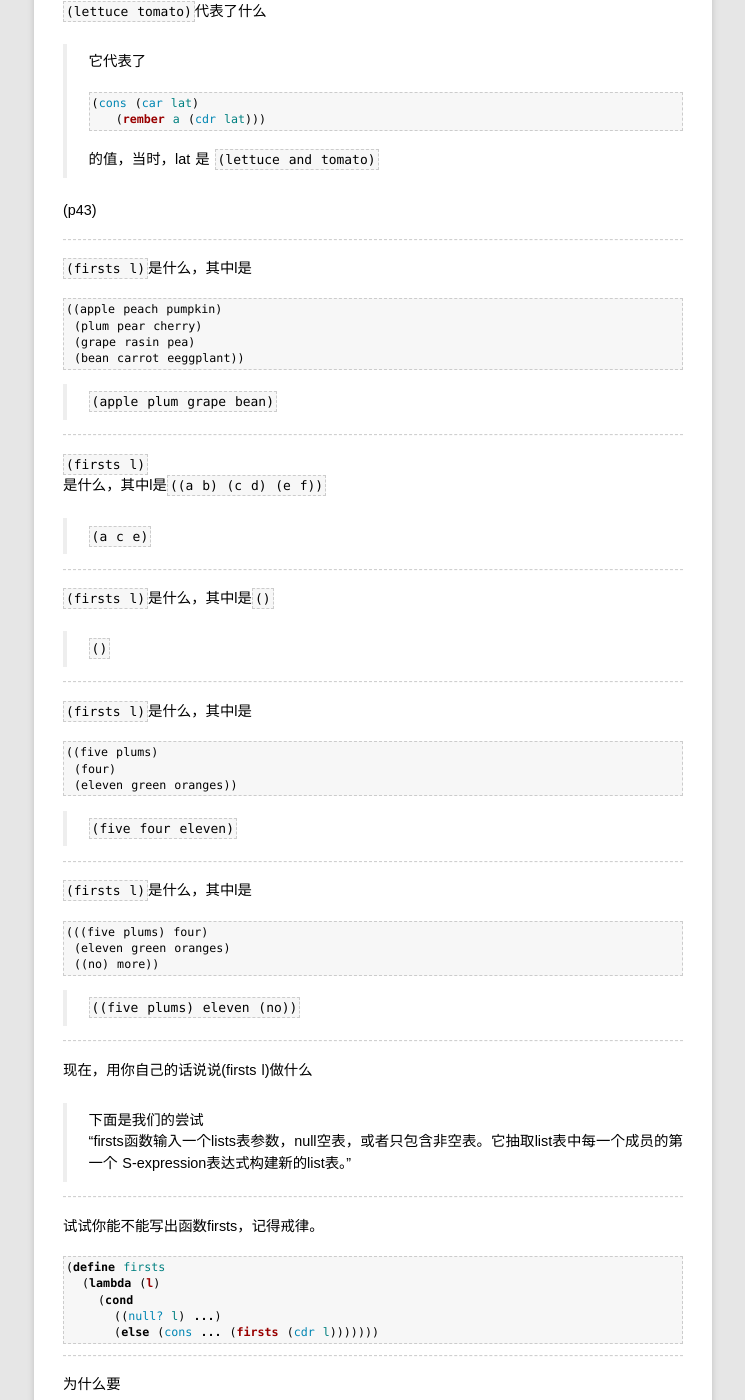
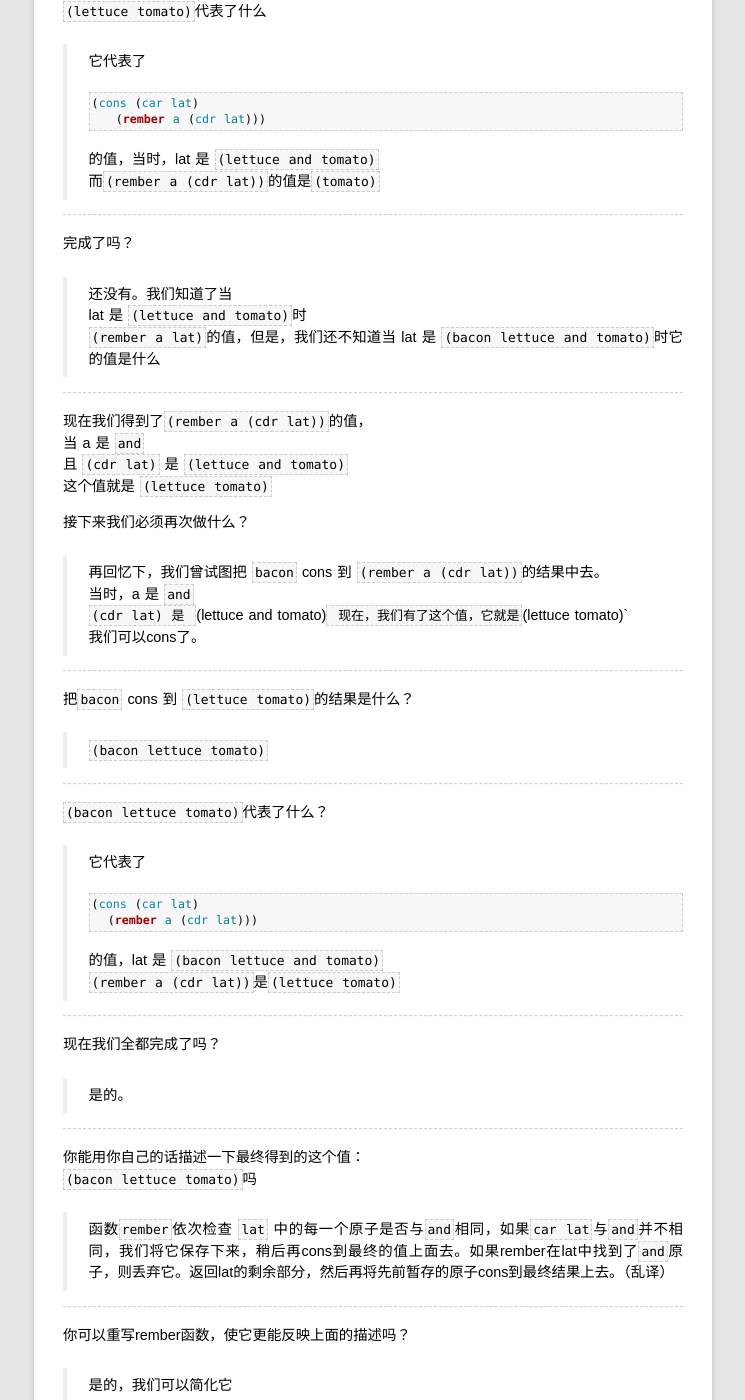
Before and after one commit to rhuichao/uternet.github.io, a Jekyll site: the page built from TLS/03.md, in a window 1280 px wide and 1400 px high, scrolled down 8703 px. Shown: the whole window, without its empty margins (267-1012 px from the left). Built offline with Jekyll 4.4.1, drawn with Linux system fonts in a browser that asks for light colours; some web fonts are replaced; Markdown is read by kramdown in place of the engine named in the settings; some of the changed text lies outside the part shown.

Commit message:
new document posted

````diff
--- a/TLS/03.md
+++ b/TLS/03.md
@@ -481,22 +481,93 @@ else
 >```
 >
 >的值，当时，lat 是 `(lettuce and tomato)`
+>而`(rember a (cdr lat))`的值是`(tomato)`
+
+---------------
+
+完成了吗？
+
+>还没有。我们知道了当
+>lat 是 `(lettuce and tomato)`时
+>`(rember a lat)`的值，但是，我们还不知道当
+>lat 是 `(bacon lettuce and tomato)`时它的值是什么
+
+---------------
+
+现在我们得到了`(rember a (cdr lat))`的值，
+当 a 是 `and`
+且 `(cdr lat)` 是 `(lettuce and tomato)`
+这个值就是 `(lettuce tomato)`
+
+接下来我们必须再次做什么？
+
+>再回忆下，我们曾试图把 `bacon` cons 到 `(rember a (cdr lat))`的结果中去。
+>当时，a 是 `and`
+>`(cdr lat) 是 `(lettuce and tomato)`
+>现在，我们有了这个值，它就是`(lettuce tomato)`
+>我们可以cons了。
+
+---------------
+
+把`bacon` cons 到 `(lettuce tomato)`的结果是什么？
+
+>`(bacon lettuce tomato)`
+
+---------------
+
+`(bacon lettuce tomato)`代表了什么？
+
+>它代表了
 >
+>```scheme
+>(cons (car lat)
+>   (rember a (cdr lat)))
+>```
+>的值，lat 是 `(bacon lettuce and tomato)`
+>`(rember a (cdr lat))`是`(lettuce tomato)`
 
+---------------
 
+现在我们全都完成了吗？
 
+>是的。
 
-(p43)
+---------------
+
+你能用你自己的话描述一下最终得到的这个值：
+`(bacon lettuce tomato)`吗
+
+>函数`rember`依次检查 `lat` 中的每一个原子是否与`and`相同，如果`car lat`与`and`并不相同，我们将它保存下来，稍后再cons到最终的值上面去。如果rember在lat中找到了`and`原子，则丢弃它。返回lat的剩余部分，然后再将先前暂存的原子cons到最终结果上去。（乱译）
+
+---------------
+
+你可以重写rember函数，使它更能反映上面的描述吗？
+
+>是的，我们可以简化它
+>
+>```scheme
+>(define rember
+>  (lambda (a lat)
+>    (cond
+>     ((null? lat) '())
+>     ((eq? (car lat) a) (cdr lat))
+>     (else (cons (car lat)
+>                 (rember a (cdr lat)))))))
+>```
+>
+---------
+
+（验证重写的rember函数是否正确，略过。）
 
 ---------
 
-`(firsts l)`是什么，其中l是
+`(firsts l)`是什么，其中 l 是
 
 ```
 ((apple peach pumpkin)
  (plum pear cherry)
  (grape rasin pea)
- (bean carrot eeggplant))
+ (bean carrot eggplant))
 ```
 
 >`(apple plum grape bean)`
@@ -504,19 +575,19 @@ else
 ---------
 
 `(firsts l)`
-是什么，其中l是`((a b) (c d) (e f))`
+是什么，其中 l 是`((a b) (c d) (e f))`
 
 >`(a c e)`
 
 ---------
 
-`(firsts l)`是什么，其中l是`()`
+`(firsts l)`是什么，其中 l 是`()`
 
 >`()`
 
 ---------
 
-`(firsts l)`是什么，其中l是
+`(firsts l)`是什么，其中 l 是
 
     ((five plums)
      (four)
@@ -526,7 +597,7 @@ else
 
 ---------
 
-`(firsts l)`是什么，其中l是
+`(firsts l)`是什么，其中 l 是
 
 ```
 (((five plums) four)
@@ -547,13 +618,13 @@ else
 
 试试你能不能写出函数firsts，记得戒律。
 
-```scheme
-(define firsts
-  (lambda (l)
-    (cond
-      ((null? l) ...)
-      (else (cons ... (firsts (cdr l)))))))
-```
+>```scheme
+>(define firsts
+>  (lambda (l)
+>    (cond
+>      ((null? l) ...)
+>      (else (cons ... (firsts (cdr l)))))))
+>```
 
 ---------
 
@@ -628,7 +699,7 @@ else
 -------------
 
 考虑一下seconds的定义。
-`(seconds l)`的元素是什么，其中l是
+`(seconds l)`的元素是什么，其中 l 是
 `((a b) (c d) (e f))`
 
 >b,d, 或者f。
@@ -665,7 +736,7 @@ else
 
 -------------
 
-(firsts l)结果是什么，其中l是`((a b) (c d) (e f))`
+(firsts l)结果是什么，其中 l 是`((a b) (c d) (e f))`
 
 ```scheme
 (define firsts
@@ -680,7 +751,7 @@ else
 -------------
 
 `(null? l)` 为真吗
-其中l是`((a b) (c d) (e f))`
+其中 l 是`((a b) (c d) (e f))`
 
 >否，下个查询
 
@@ -694,7 +765,7 @@ else
 
 -------------
 
-`(null? l)`其中l是`((c d) (e f))`
+`(null? l)`其中 l 是`((c d) (e f))`
 
 >否，移动到下一行
 
@@ -709,7 +780,7 @@ else
 -------------
 
 `(null? l)`为真吗
-其中l是`((e f))`
+其中 l 是`((e f))`
 
 >否，移动到下一行
 
````
